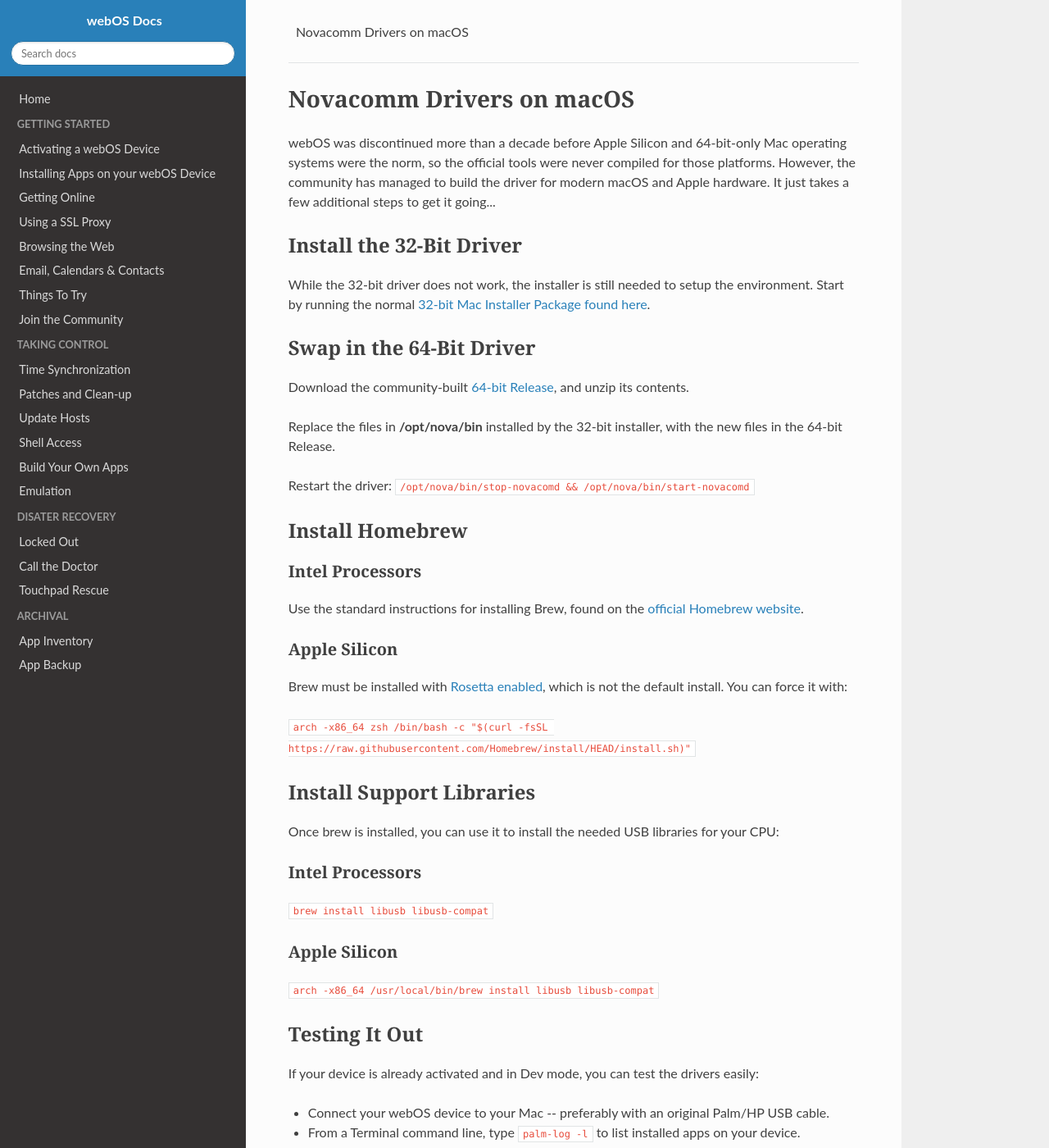
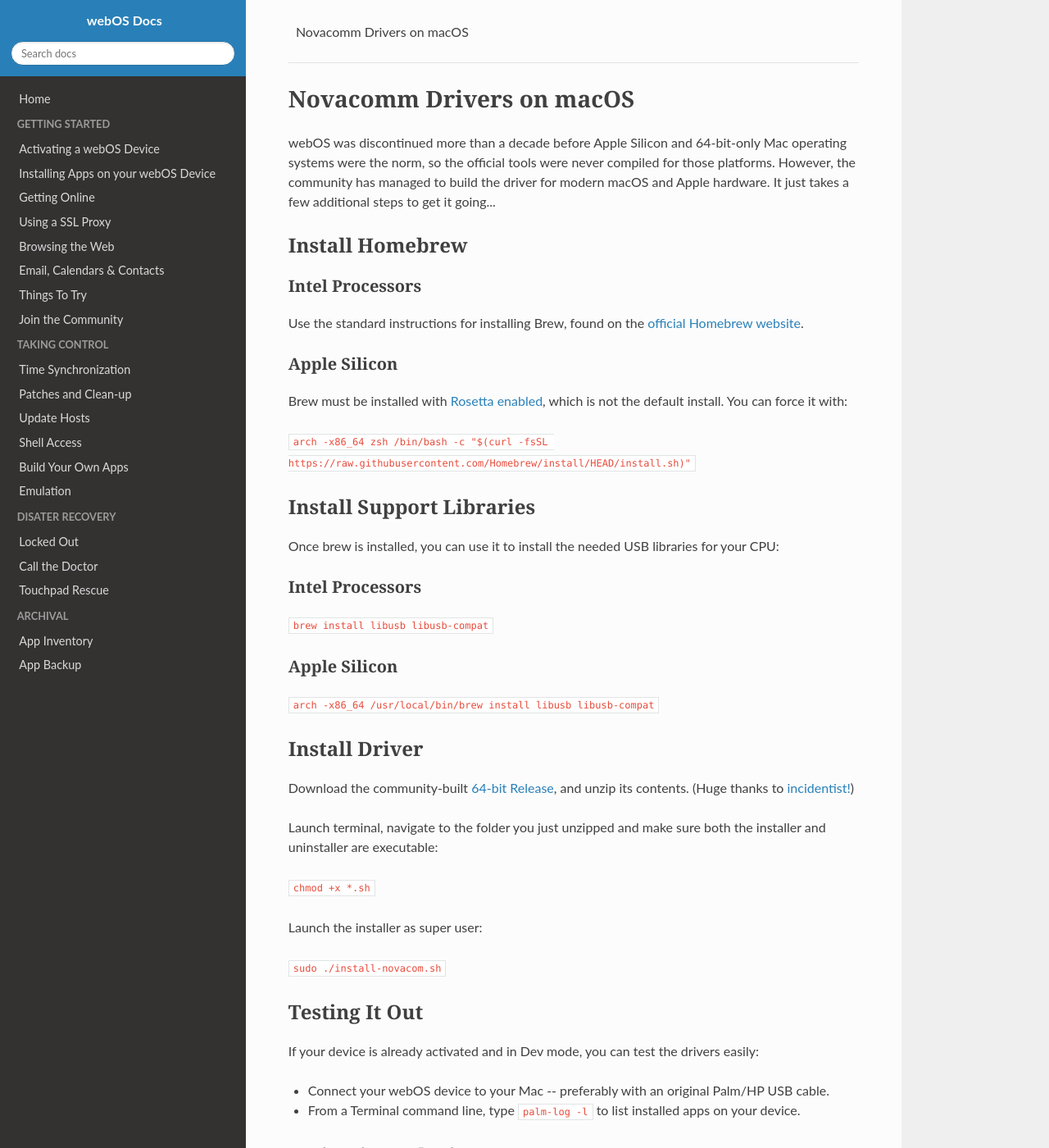
Before and after one commit to webOSArchive/webos-docs, an MkDocs documentation site: the page built from docs/macos-install.md, in a window 1280 px wide and 1400 px high. Shown: the whole window at 82% size. Built offline with MkDocs 1.6.1, drawn with Linux system fonts in a browser that asks for light colours; nearby versions of some CDN libraries; some web fonts are replaced; library files that are not in the unit come from our copies.

Commit message:
update macos drivers links

```diff
--- a/docs/macos-install.md
+++ b/docs/macos-install.md
@@ -1,18 +1,6 @@
 # Novacomm Drivers on macOS
 
 webOS was discontinued more than a decade before Apple Silicon and 64-bit-only Mac operating systems were the norm, so the official tools were never compiled for those platforms. However, the community has managed to build the driver for modern macOS and Apple hardware. It just takes a few additional steps to get it going...
-
-## Install the 32-Bit Driver
-
-While the 32-bit driver does not work, the installer is still needed to setup the environment. Start by running the normal [32-bit Mac Installer Package found here](activate.md#prepare-your-computer).
-
-## Swap in the 64-Bit Driver
-
-Download the community-built <a href="https://github.com/incidentist/novacomd/releases/tag/macos64" target="_blank">64-bit Release</a>, and unzip its contents.
-
-Replace the files in **/opt/nova/bin** installed by the 32-bit installer, with the new files in the 64-bit Release.
-
-Restart the driver: `/opt/nova/bin/stop-novacomd && /opt/nova/bin/start-novacomd`
 
 ## Install Homebrew
 
@@ -38,6 +26,19 @@ Once brew is installed, you can use it to install the needed USB libraries for y
 
 `arch -x86_64 /usr/local/bin/brew install libusb libusb-compat`
 
+## Install Driver
+
+Download the community-built <a href="https://www.webosarchive.org/activation/drivers/novacom-macos-64bit.zip" target="_blank">64-bit Release</a>, and unzip its contents.
+(Huge thanks to <a href="https://github.com/incidentist" target="_blank">incidentist!</a>)
+
+Launch terminal, navigate to the folder you just unzipped and make sure both the installer and uninstaller are executable:
+
+`chmod +x *.sh`
+
+Launch the installer as super user:
+
+`sudo ./install-novacom.sh`
+
 ## Testing It Out
 
 If your device is already activated and in Dev mode, you can test the drivers easily:
```
Also changed, not shown: docs/activate.md (+1 -1 lines).
